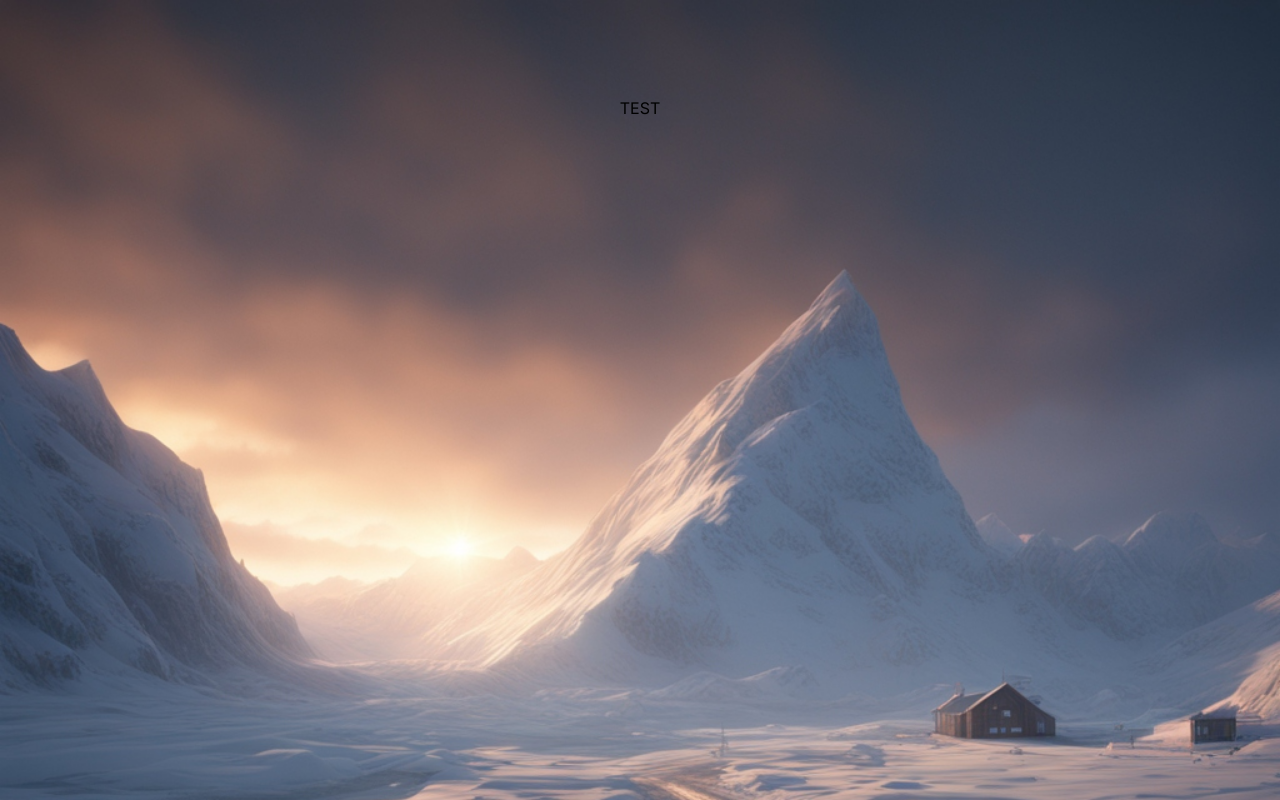
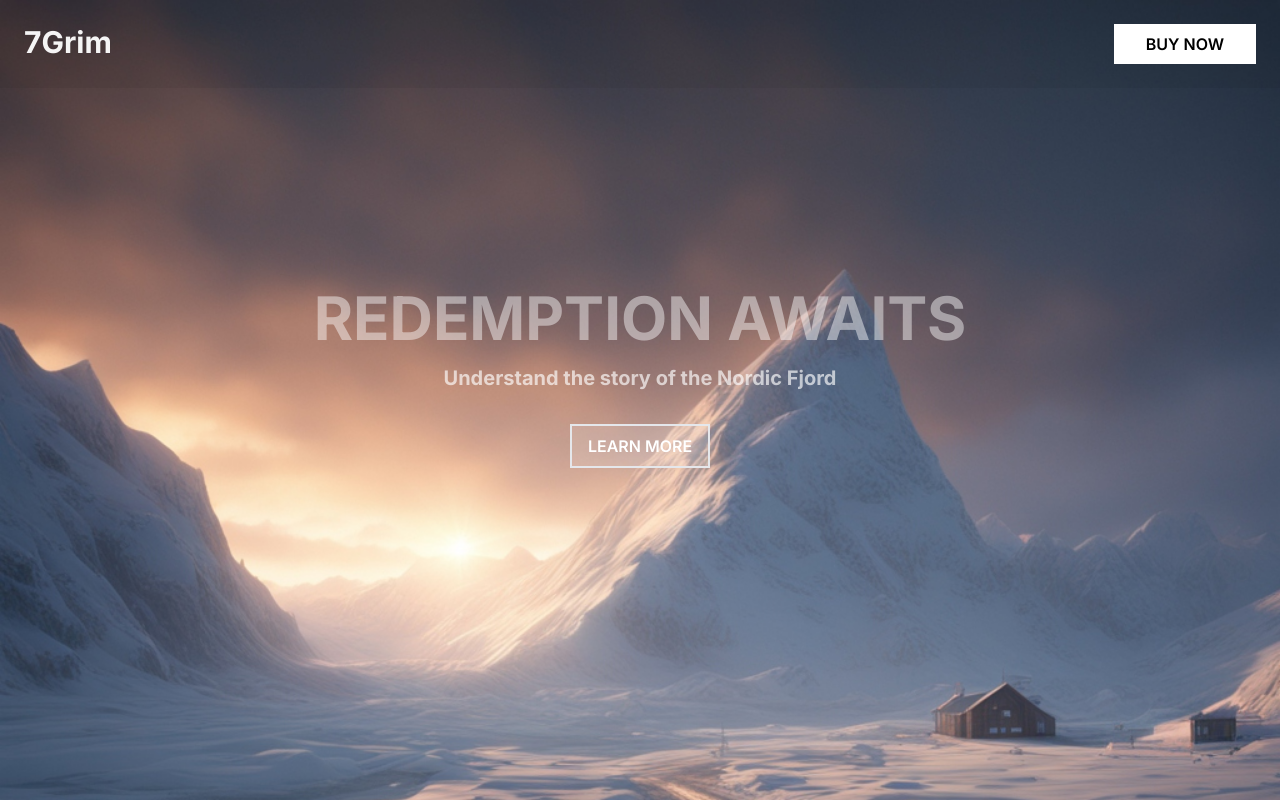
Before and after one commit to parsTroy/seven-grim-nord, a Next.js app: page / in a window 1280 px wide. Built offline with nearby package versions, Linux system fonts and the light colour scheme.

Commit message:
Update nav and home screen layout

```diff
--- a/src/app/layout.tsx
+++ b/src/app/layout.tsx
@@ -1,6 +1,7 @@
 import type { Metadata } from "next";
 import { Inter } from "next/font/google";
 import "./globals.css";
+import Navbar from "@/components/Navbar";
 
 const inter = Inter({ subsets: ["latin"] });
 
@@ -16,7 +17,10 @@ export default function RootLayout({
 }>) {
   return (
     <html lang="en">
-      <body className={inter.className}>{children}</body>
+      <body className={inter.className}>
+        <Navbar />
+        {children}
+      </body>
     </html>
   );
 }
--- a/src/app/page.tsx
+++ b/src/app/page.tsx
@@ -1,9 +1,20 @@
 import Image from "next/image";
+import Link from "next/link";
 
 export default function Home() {
   return (
-    <main className="flex min-h-screen flex-col items-center justify-between p-24">
-      TEST
+    <main className="flex min-h-screen flex-col items-center p-24">
+      <div className="space-y-4 text-center md:mt-48">
+        <h1 className="text-6xl font-bold text-white/45">REDEMPTION AWAITS</h1>
+        <p className="text-xl font-bold text-white/65">
+          Understand the story of the Nordic Fjord
+        </p>
+      </div>
+      <Link className="mt-8" href={"/buy"}>
+        <button className="bg-white/15 border-[2px] text-white font-semibold px-4 py-2">
+          LEARN MORE
+        </button>
+      </Link>
     </main>
   );
 }
--- /dev/null
+++ b/src/components/Navbar.tsx
@@ -0,0 +1,20 @@
+import Link from "next/link";
+
+const Navbar = () => {
+  return (
+    <div className="fixed w-full p-6 text-white/95 bg-black/5 flex justify-between items-start">
+      <div>
+        <h1 className="text-3xl font-bold">7Grim</h1>
+      </div>
+
+      <nav className="flex items-center gap-12 font-semibold uppercase">
+        {/* <Link href={"/about"}>About</Link> */}
+        <Link href={"/buy"}>
+          <button className="bg-white text-black px-8 py-2">BUY NOW</button>
+        </Link>
+      </nav>
+    </div>
+  );
+};
+
+export default Navbar;
```
